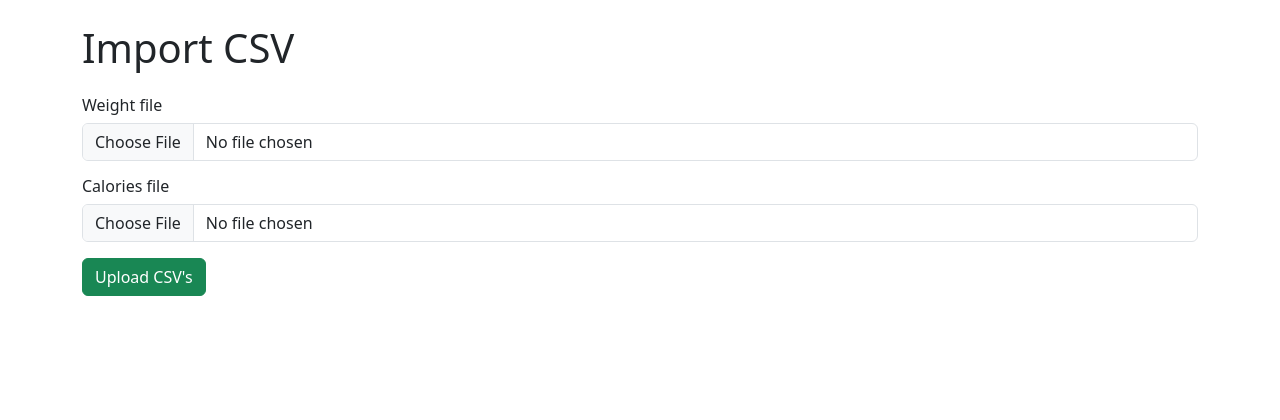
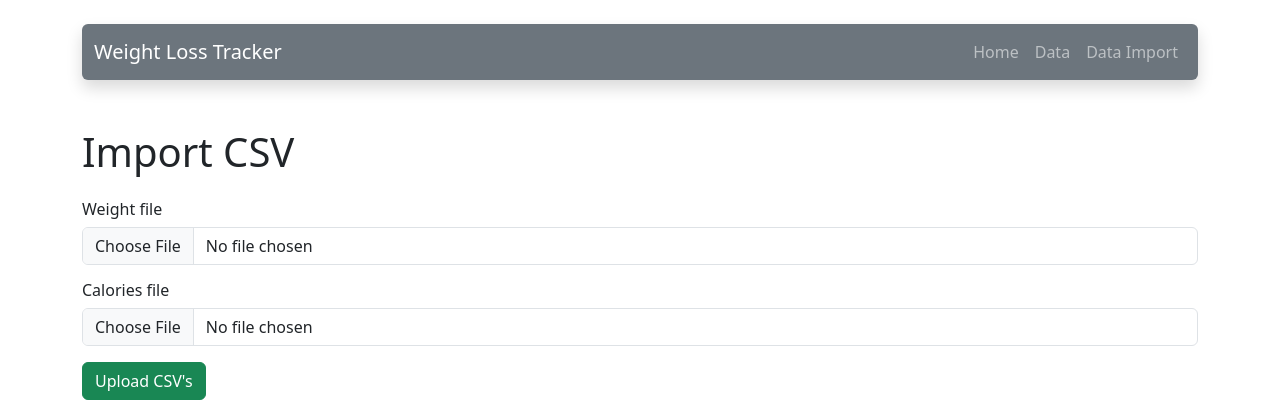
Before and after one commit to TheGib123/weight-loss-app, a Flask app: template weight_app/src/templates/import.html in a window 1280 px wide. Shown: the top 420 px of the page. Run offline with Flask 3, Linux system fonts and the light colour scheme; the template is opened without the code that fills it, so the values that code supplies are empty; parts of the project's set-up code (start-up, migrations or seed data) failed here and were passed over.

Commit message:
ui update

```diff
--- a/docker-compose.yml
+++ b/docker-compose.yml
@@ -18,6 +18,7 @@ services:
       - DB_HOST=${DB_HOST}
       - DB_NAME=${DB_NAME}
       - HEIGHT=${HEIGHT}
+      - DOB=${DOB}
       - AGE=${AGE}
       - HEAVY_WEIGHT=${HEAVY_WEIGHT}
       - CRON_TIME=${CRON_TIME}
@@ -40,6 +41,7 @@ services:
       - DB_HOST=${DB_HOST}
       - DB_NAME=${DB_NAME}
       - HEIGHT=${HEIGHT}
+      - DOB=${DOB}
       - AGE=${AGE}
       - HEAVY_WEIGHT=${HEAVY_WEIGHT}
       - CRON_TIME=${CRON_TIME}
--- a/weight_app/src/app.py
+++ b/weight_app/src/app.py
@@ -15,23 +15,23 @@ import helper_functions as hf
 
 # Load environment variables from .env file
 load_dotenv()
-LOSEIT_EMAIL = os.getenv('LOSEIT_EMAIL')
-LOSEIT_PASSWORD = os.getenv('LOSEIT_PASSWORD')
-DB_USERNAME = os.getenv('DB_USERNAME')
-DB_PASSWORD = os.getenv('DB_PASSWORD')
-DB_HOST = os.getenv('DB_HOST')
-DB_NAME = os.getenv('DB_NAME')
-HEIGHT = int(os.getenv('HEIGHT'))
-AGE = int(os.getenv('AGE'))
+# LOSEIT_EMAIL = os.getenv('LOSEIT_EMAIL')
+# LOSEIT_PASSWORD = os.getenv('LOSEIT_PASSWORD')
+# DB_USERNAME = os.getenv('DB_USERNAME')
+# DB_PASSWORD = os.getenv('DB_PASSWORD')
+# DB_HOST = os.getenv('DB_HOST')
+# DB_NAME = os.getenv('DB_NAME')
+# HEIGHT = int(os.getenv('HEIGHT'))
+# AGE = int(os.getenv('AGE'))
 HEAVY_WEIGHT = int(os.getenv('HEAVY_WEIGHT'))
-CRON_TIME = os.getenv('CRON_TIME')
-DOWNLOAD_PATH = os.getenv('DOWNLOAD_PATH')
+# CRON_TIME = os.getenv('CRON_TIME')
+# DOWNLOAD_PATH = os.getenv('DOWNLOAD_PATH')
 
 
 # Initialize the database with correct table structure
 def init_db():
     try:
-        q ='''
+        q1 ='''
             CREATE TABLE IF NOT EXISTS entries (
                 id INT AUTO_INCREMENT PRIMARY KEY,
                 date DATE UNIQUE,
@@ -40,7 +40,7 @@ def init_db():
                 weight FLOAT
             )
         '''
-        hf.execute_query(q)
+        hf.execute_query(q1)
     except Error as e:
         print("DB Init Error:", e)
 
@@ -54,32 +54,9 @@ app = Flask(__name__)
 app.secret_key = 'supersecretkey'
 
 
-@app.route('/upload', methods=['POST'])
-def upload_csv():
-    weight_file = request.files.get('weight_file')
-    calorie_file = request.files.get('calorie_file')
-
-    if not weight_file or not calorie_file:
-        flash('Both files are required!', 'danger')
-        return redirect('/')
-
-    try:
-        # Load both CSVs using pandas
-        df_weight = pd.read_csv(weight_file)
-        df_calories = pd.read_csv(calorie_file)
-        hf.push_dfs_to_db(df_weight, df_calories)
-        flash('CSV imported successfully!', 'success')
-
-    except Exception as e:
-        print("CSV Upload Error:", e)
-        flash('Error importing CSV: ' + str(e), 'danger')
-
-    return redirect('/')
-
-
-@app.route('/import_data', methods=['GET'])
-def import_data():
-    return render_template('import.html')
+#################
+# Home page
+#################
 
 
 @app.route('/', methods=['GET', 'POST'])
@@ -93,7 +70,7 @@ def index():
         return redirect('/')
 
     entries = hf.select_all_query('SELECT date, calories, weight, bmr FROM entries ORDER BY date')
-    last_date = hf.select_all_query('SELECT max(date) FROM entries')
+    last_date = hf.select_all_query('SELECT DATE_FORMAT(MAX(date), "%m/%d/%Y") AS max_date_formatted FROM entries')
     current_weight = hf.select_all_query('SELECT weight FROM entries JOIN (SELECT MAX(date) AS max_date FROM entries) AS max_date_table ON entries.date = max_date_table.max_date')
 
     weight_data = {
@@ -102,8 +79,50 @@ def index():
         'last_date': last_date[0][0] if last_date else None,
         'current_weight': current_weight[0][0] if current_weight else None,
     }
+    return render_template('index.html', entries=entries, weight_data=weight_data)
 
-    return render_template('index.html', entries=entries, weight_data=weight_data)
+
+#################
+# Data Pages
+#################
+
+
+@app.route('/data')
+def view_data():
+    entries = hf.select_all_query('SELECT date, calories, weight, bmr FROM entries ORDER BY date')
+    return render_template('data.html', entries=entries)
+
+
+@app.route('/data/import_data', methods=['GET', 'POST'])
+def import_data():
+    if request.method == 'POST':
+        weight_file = request.files.get('weight_file')
+        calorie_file = request.files.get('calorie_file')
+
+        if not weight_file or not calorie_file:
+            flash('Both files are required!', 'danger')
+            return redirect('/data/import_data')
+
+        try:
+            # Load both CSVs using pandas
+            df_weight = pd.read_csv(weight_file)
+            df_calories = pd.read_csv(calorie_file)
+            hf.push_dfs_to_db(df_weight, df_calories)
+            flash('CSV imported successfully!', 'success')
+
+        except Exception as e:
+            print("CSV Upload Error:", e)
+            flash('Error importing CSV: ' + str(e), 'danger')
+            return redirect('/data/import_data')
+
+        return redirect('/')
+    else:
+        return render_template('import.html')
+
+
+#################
+# Charts
+#################
 
 
 @app.route('/daily_chart')
@@ -139,12 +158,6 @@ def weekly_avg_chart():
         return render_template('chart.html', graph_html=graph_html)
 
 
-@app.route('/data')
-def view_data():
-    entries = hf.select_all_query('SELECT date, calories, weight, bmr FROM entries ORDER BY date')
-    return render_template('data.html', entries=entries)
-
-
 if __name__ == '__main__':
     init_db()
     app.run(host='0.0.0.0', port=5000, debug=True)
--- a/weight_app/src/charts.py
+++ b/weight_app/src/charts.py
@@ -3,7 +3,7 @@ import plotly.graph_objects as go
 import plotly.io as pio
 import numpy as np
 
-def daily_chart(df):
+def daily_trend_chart(df):
     # advanced chart
 
     fig = go.Figure()
@@ -87,7 +87,7 @@ def daily_chart(df):
     graph_html = pio.to_html(fig, full_html=False)
     return graph_html
 
-def daily_trend_chart(df):
+def daily_chart(df):
     # simple chart
 
     fig = go.Figure()
--- a/weight_app/src/templates/import.html
+++ b/weight_app/src/templates/import.html
@@ -2,17 +2,17 @@
 <html lang="en">
 
 
-<head>
-    <meta charset="UTF-8">
-    <meta name="viewport" content="width=device-width, initial-scale=1">
-    <title>Calorie Tracker</title>
-    <link href="https://cdn.jsdelivr.net/npm/bootstrap@5.3.0/dist/css/bootstrap.min.css" rel="stylesheet">
-</head>
+{% include "partials/head.html" %}
 
 
 <body class="container py-4">
+
+    {% include "partials/notifications.html" %}
+    {% include "partials/nav_bar.html" %}
+
+
     <h1 class="mb-4">Import CSV</h1>
-    <form method="POST" enctype="multipart/form-data" action="/upload">
+    <form method="POST" enctype="multipart/form-data" action="/data/import_data">
         <h6>Weight file</h6>
         <div class="mb-3">
             <input type="file" name="weight_file" class="form-control" accept=".csv" required>
--- /dev/null
+++ b/weight_app/src/templates/partials/head.html
@@ -0,0 +1,8 @@
+<!-- templates/partials/head.html -->
+<head>
+    <meta charset="UTF-8">
+    <meta name="viewport" content="width=device-width, initial-scale=1">
+    <title>Calorie Tracker</title>
+    <link href="https://cdn.jsdelivr.net/npm/bootstrap@5.3.0/dist/css/bootstrap.min.css" rel="stylesheet">
+    <script src="https://cdn.jsdelivr.net/npm/bootstrap@5.3.0/dist/js/bootstrap.bundle.min.js"></script>
+</head>
--- /dev/null
+++ b/weight_app/src/templates/partials/nav_bar.html
@@ -0,0 +1,26 @@
+<!-- templates/partials/nav_bar.html -->
+<nav class="navbar navbar-expand-lg navbar-dark bg-secondary rounded shadow">
+    <div class="container-fluid">
+        <a class="navbar-brand" href="/">Weight Loss Tracker</a>
+        <button class="navbar-toggler" type="button" data-bs-toggle="collapse" data-bs-target="#navbarNav"
+        aria-controls="navbarNav" aria-expanded="false" aria-label="Toggle navigation">
+        <span class="navbar-toggler-icon"></span>
+        </button>
+
+        <div class="collapse navbar-collapse" id="navbarNav">
+            <ul class="navbar-nav ms-auto">
+                <li class="nav-item">
+                    <a class="nav-link {% if request.path == '/' %}active{% endif %}" href="/">Home</a>
+                </li>
+                <li class="nav-item">
+                    <a class="nav-link {% if request.path == '/data' %}active{% endif %}" href="/data">Data</a>
+                </li>
+                <li class="nav-item">
+                    <a class="nav-link {% if request.path == '/data/import_data' %}active{% endif %}" href="/data/import_data">Data Import</a>
+                </li>
+            </ul>
+        </div>
+    </div>
+</nav>
+
+<br><br>
--- /dev/null
+++ b/weight_app/src/templates/partials/notifications.html
@@ -0,0 +1,13 @@
+<!-- templates/partials/notifications.html -->
+{% with messages = get_flashed_messages(with_categories=true) %}
+{% if messages %}
+    <div class="mt-3">
+    {% for category, message in messages %}
+        <div class="alert alert-{{ category }} alert-dismissible fade show" role="alert">
+        {{ message }}
+        <button type="button" class="btn-close" data-bs-dismiss="alert" aria-label="Close"></button>
+        </div>
+    {% endfor %}
+    </div>
+{% endif %}
+{% endwith %}
```
Also changed, not shown: functions/helper_functions.py (+14 -2 lines), weight_app/src/templates/data.html (+4 -21 lines), weight_app/src/templates/index.html (+3 -39 lines), 3 other files.
